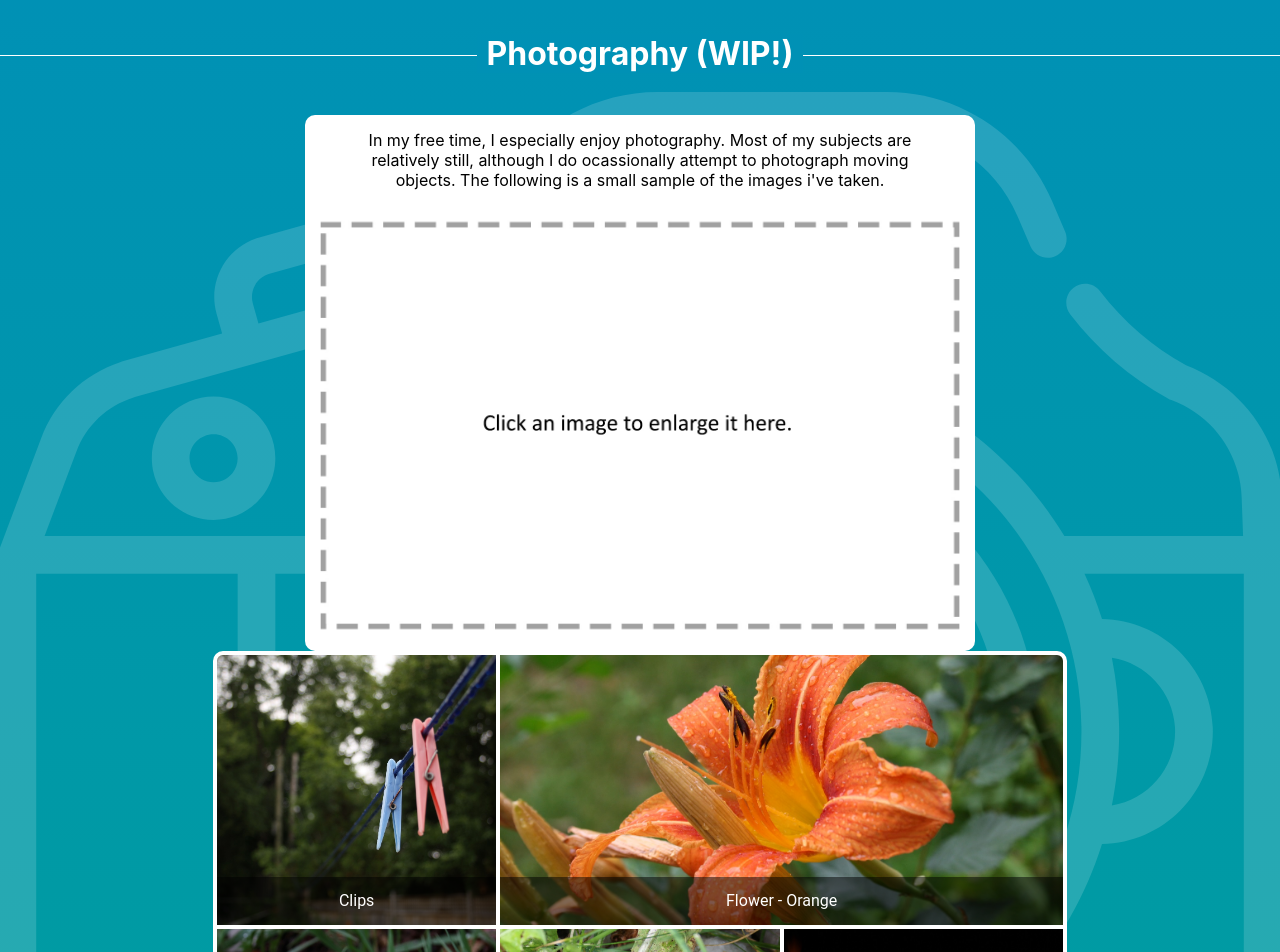
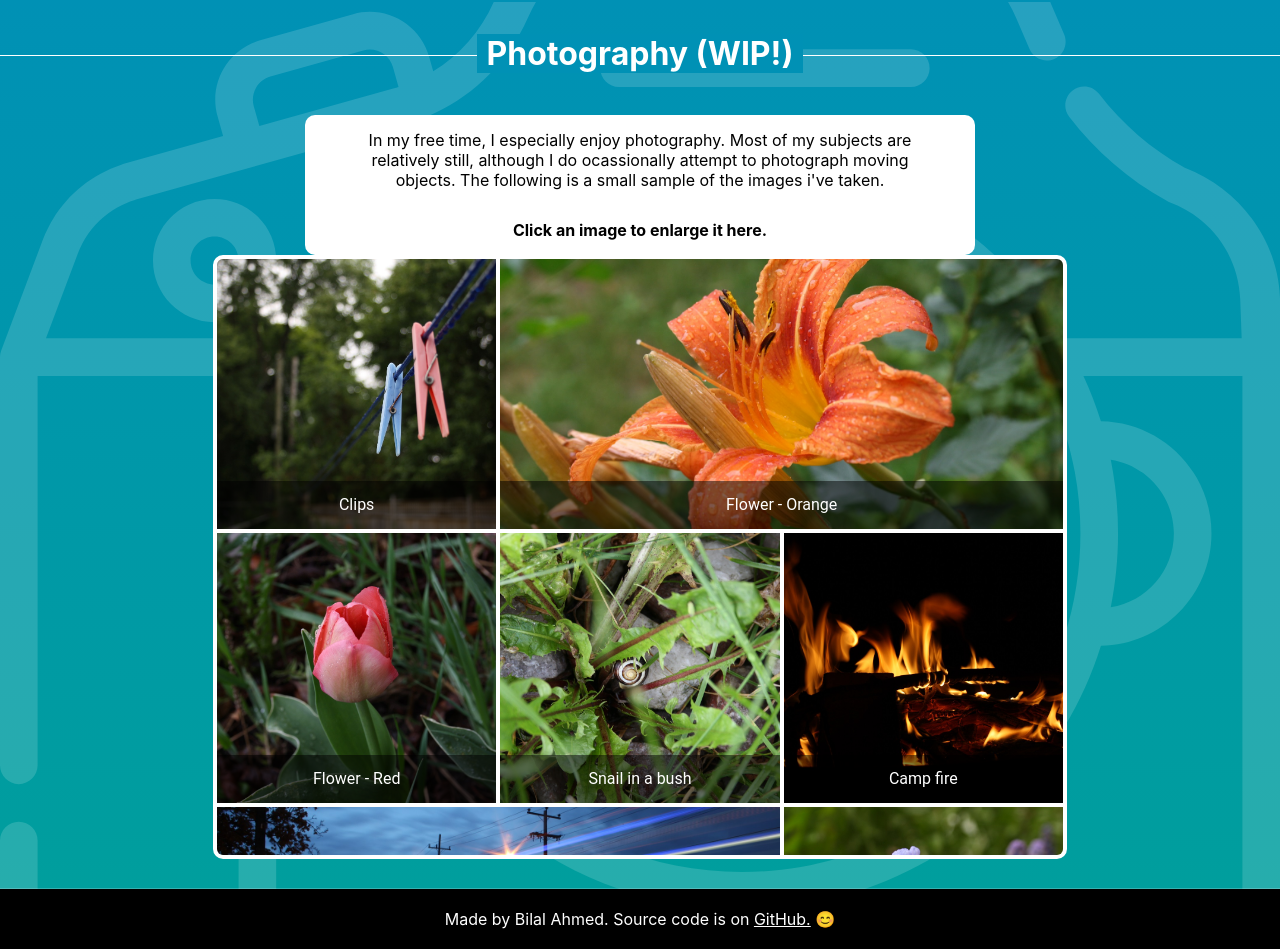
Before and after one commit to bill-ahmed/billahmed, a React (Create React App) app: page / in a window 1280 px wide. Shown: the part 2132-3084 px from the top of the page. Built offline with nearby package versions, Linux system fonts and the light colour scheme.

Commit message:
js animations for gallery in hobbies section

```diff
--- a/src/components/hobbies.js
+++ b/src/components/hobbies.js
@@ -43,12 +43,71 @@ const useStyles = makeStyles(theme => ({
     },
   }));
 
+/**Animate an image into a parent element
+ * @param imageID The unique id of the DOM element
+ * @param imageClicked Value of the image that was clicked, given by "require(path/to/file/jpg)"
+ */
+function animateImageClick(imageID, imageClicked){
+    // The image that was clicked in the gallery
+    let imgClicked = document.getElementById(imageID);
+    let imgClickedOrigin = imgClicked.getBoundingClientRect()
+
+    // The image that will be displayed
+    let imgToDisplay = document.createElement("img");
+
+    // Calculate it's original dimensions
+    let originalWidth = imgClickedOrigin.right - imgClickedOrigin.x;
+    let originalHeight = imgClickedOrigin.bottom - imgClickedOrigin.y;
+
+    // Parent of where this image is going to be placed
+    let imgParent = document.getElementById("imageViewerContainer");
+    let imgParentOrigin = imgParent.getBoundingClientRect();
+
+    imgToDisplay.setAttribute("src", imageClicked);
+    imgToDisplay.setAttribute("width", "99%");
+    imgToDisplay.setAttribute("height", "99%");
+
+    // [from {}, to {}]
+    let fadeInAnimation = [{
+        opacity: 0.5,
+    }, {
+        opacity: 1,
+    }]
+
+    let fadeInAndGrow = [{
+        opacity: 0.5,
+        width: "95%",
+        height: "95%"
+    }, {
+        opacity: 1,
+        width: "99%",
+        height: "99%"
+    }]
+
+
+    // If current child already exists
+    if(imgParent.children.length !== 0){
+        // Remove it
+        imgParent.removeChild(imgParent.children[0]);
+
+        // Animate the element; (keyframes, duration_of_animation)
+        imgToDisplay.animate(fadeInAnimation, {easing: 'ease-in', duration: 400});
+    } else{
+        // Animate fade in and grow
+        imgToDisplay.animate(fadeInAndGrow, {easing: 'ease-in', duration: 800});
+    }
+
+    imgParent.appendChild(imgToDisplay)
+
+    console.log(imgClicked.getBoundingClientRect());
+
+}
 
 /**A component to represent the hobbies section */
 function Hobbies(props) {
 
     // Keep track of which image is selected, so appropriate one can be displayed larger
-    const [currImage, setCurrImage] = useState(require('../assets/image_placeholder.jpg'));
+    const [currImage, setCurrImage] = useState();
 
     var classes = useStyles();  // Styles added to GridList and other elements
     var isMobileUser = props.isMobileUser();
@@ -61,8 +120,9 @@ function Hobbies(props) {
     /**Hadle user clicking on an image
      * @param imageClicked The image the use has clicked, given by require('path/to/file.jpg')
      */
-    const handleImageClick = (imageClicked) => {
-        setCurrImage(imageClicked);
+    const handleImageClick = (imgID, imageClicked) => {
+        animateImageClick(imgID, imageClicked);
+        //setCurrImage(imageClicked);
     }
 
     return(
@@ -77,9 +137,10 @@ function Hobbies(props) {
                                 although I do ocassionally attempt to photograph moving objects. The following is a small sample
                                 of the images i've taken.
                             </p>
-                            <div className="imageViewerContainer">
-                                <img width="99%" height="99%" src={currImage} alt="test"/>
+                            <div className="imageViewerContainer" id="imageViewerContainer">
+                                {currImage && <img width="99%" height="99%" src={currImage} alt=""/>}
                             </div>
+                            <p><strong>Click an image to enlarge it here.</strong></p>
                         </div>
                     </div>
 
@@ -87,8 +148,8 @@ function Hobbies(props) {
                         <GridList cellHeight={270} cols={6} className={classes.gridList}>
                             {portfolioData.map(tile => (
 
-                                <GridListTile onClick={() => handleImageClick(tile.img)} key={tile.img} cols={tile.cols || 1}>
-                                    <img src={tile.img} alt={tile.title}/>
+                                <GridListTile onClick={() => handleImageClick(tile.title, tile.img)} key={tile.img} cols={tile.cols || 1}>
+                                    <img src={tile.img} alt={tile.title} id={tile.title}/>
 
                                     <GridListTileBar title={tile.title}/>
                                 </GridListTile>
```
